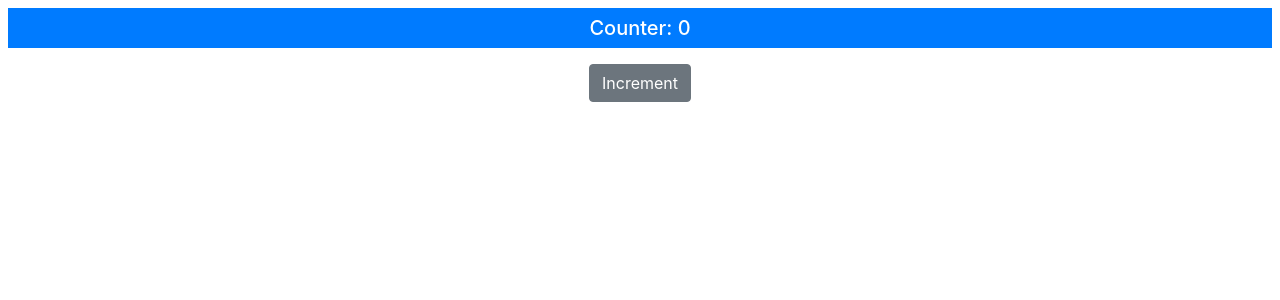
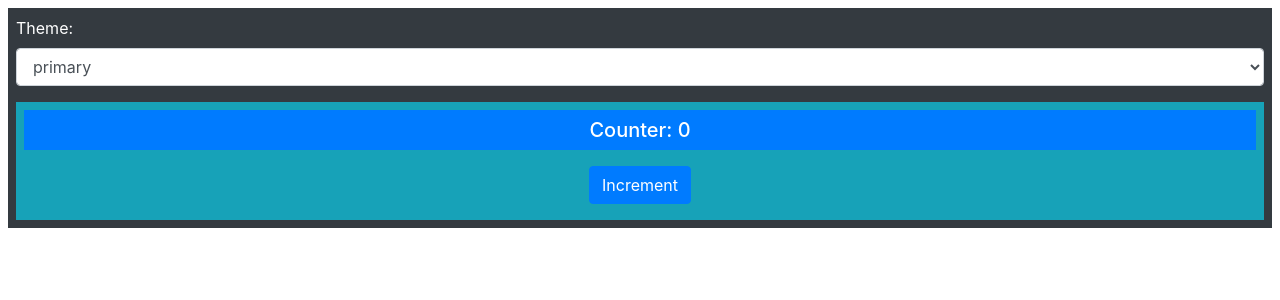
Before and after one commit to SonTrungTo/Full_Stack, a React (Create React App) app in the folder ProReact16/ch14/composition/: page / in a window 1280 px wide. Shown: the top 300 px of the page. Built offline with nearby package versions, Linux system fonts and the light colour scheme.

Commit message:
using React.Children.map and React.cloneElement
along with this.props.children and requiring
each child to have a key.

```diff
--- a/ProReact16/ch14/composition/src/App.js
+++ b/ProReact16/ch14/composition/src/App.js
@@ -1,6 +1,7 @@
 import React, { Component } from "react";
 import { Message } from "./Message";
 import { ActionButton } from "./ActionButton";
+import { ThemeSelector } from "./ThemeSelector";
 
 export default class App extends Component {
   constructor(props) {
@@ -17,9 +18,11 @@ export default class App extends Component {
   render() {
     return (
       <div className="m-2 text-center">
-        <Message theme="primary" message={`Counter: ${this.state.counter}`} />
-        <ActionButton theme="secondary" callback={this.incrementCounter}
-        text="Increment" />
+        <ThemeSelector>
+          <Message theme="primary" message={`Counter: ${this.state.counter}`} />
+          <ActionButton theme="secondary" callback={this.incrementCounter}
+          text="Increment" />
+        </ThemeSelector>
       </div>
     );
   }
--- /dev/null
+++ b/ProReact16/ch14/composition/src/ThemeSelector.js
@@ -0,0 +1,38 @@
+import React, { Component } from "react";
+
+export class ThemeSelector extends Component {
+
+    constructor(props) {
+        super(props);
+        this.state = {
+            theme: "primary"
+        };
+        this.themes = ["primary", "secondary", "success", "warning", "dark"];
+    }
+
+    setTheme = (event) => {
+        this.setState({theme: event.target.value});
+    };
+
+    render() {
+        let modChildren = React.Children.map(this.props.children,
+            (c => React.cloneElement(c, {theme: this.state.theme})));
+
+        return (
+            <div className="bg-dark p-2">
+                <div className="form-group text-left">
+                    <label className="text-white">Theme:</label>
+                    <select className="form-control" value={this.state.theme}
+                    onChange={this.setTheme}>
+                        {this.themes.map(theme =>
+                            <option key={theme} value={theme}> {theme} </option>)}
+                    </select>
+                </div>
+
+                <div className="bg-info p-2">
+                    {modChildren}
+                </div>
+            </div>
+        );
+    }
+}
```
